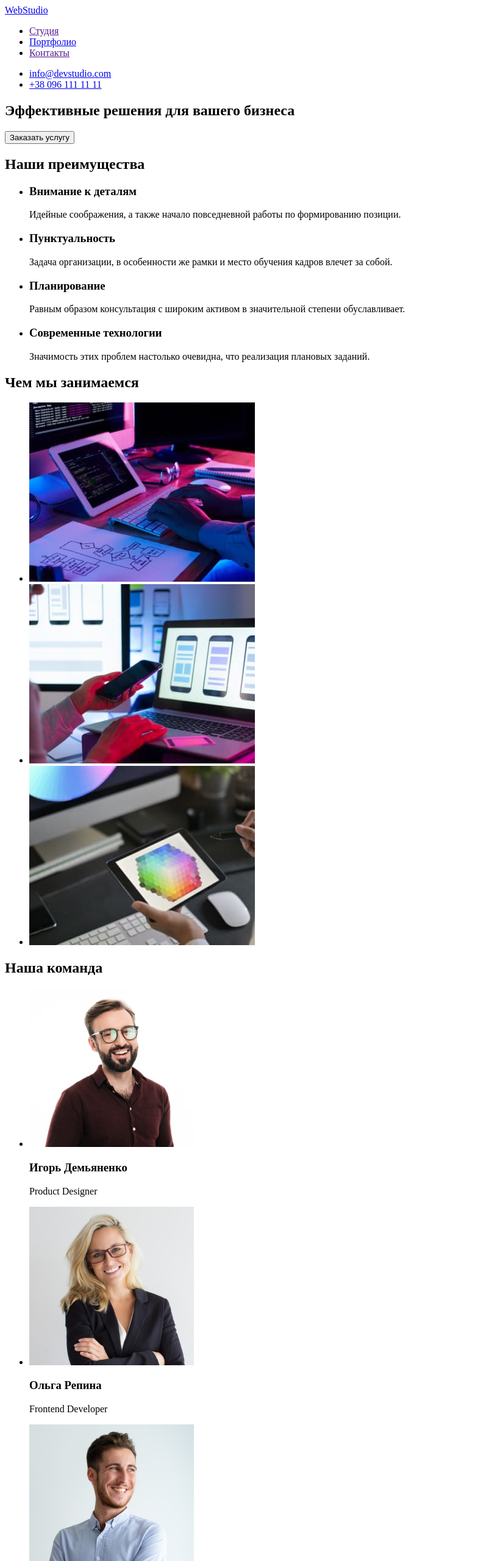
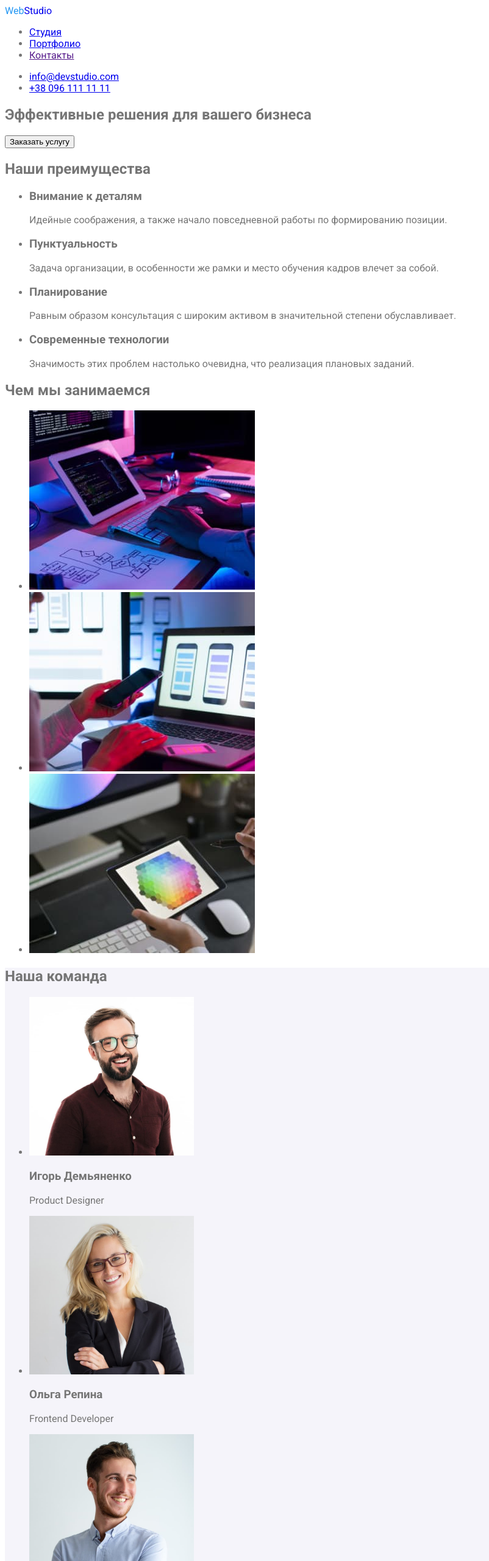
Before and after one commit to AntonAir/goit-markup-hw-02, a plain HTML site: page index.html in a window 1280 px wide. Shown: the top 2560 px of the page at 61% size, without its empty margins (0-802 px from the left). Drawn offline with Linux system fonts and the light colour scheme.

Commit message:
размечает классы

```diff
--- a/css/styles.css
+++ b/css/styles.css
@@ -0,0 +1,43 @@
+:root{
+    /* палитра */
+
+    --main-text-color: #757575;
+    --secondary-text-color: #212121;
+    --accented-color: #2196F3;
+    --background-color: ##E5E5E5;
+    --secondary-background-color: #F5F4FA;
+
+
+}
+
+/* общие элементы */
+body{
+    font-family: Roboto, sans-serif ;
+    background-color: #ffffff;
+    color: #757575;
+}
+
+/* лого */
+.logo{
+    text-decoration: none;
+
+}
+.logo-blue{
+    color: #2196F3;
+}
+.logo-black{
+
+}
+
+
+
+
+
+
+.benefits{
+    background-color: var(--background-color);
+}
+.team{
+    background-color: var(--secondary-background-color);
+
+}
--- a/index.html
+++ b/index.html
@@ -4,103 +4,109 @@
     <meta charset="UTF-8">
     <meta http-equiv="X-UA-Compatible" content="IE=edge">
     <meta name="viewport" content="width=device-width, initial-scale=1.0">
-    <title>Студия</title>
+    <title>Портфолио</title>
+    <link rel="preconnect" href="https://fonts.googleapis.com">
+    <link rel="preconnect" href="https://fonts.gstatic.com" crossorigin>
+    <link href="https://fonts.googleapis.com/css2?family=Raleway:wght@700&family=Roboto:wght@400;500;700;900&display=swap" rel="stylesheet">
+    <link rel="stylesheet" href="./css/styles.css">
 </head>
 <body>
     <!-- хедер -->
-    <header>
-        <nav>
-            <a href="./index.html"> WebStudio </a>
-            <ul>
-                <li> <a href=""> Студия </a> </li>
-                <li> <a href="./portfolio.html"> Портфолио </a> </li>
-                <li> <a href=""> Контакты </a> </li>
+    <header class="header">
+        <nav class="header-nav">
+            <a class="logo" href="./index.html" lang="en" > <span class="logo-blue">Web</span><span class="logo-black">Studio</span> </a>
+            <ul class="header-list">
+                <li class="header-item"> <a href="./index.html"> Студия </a> </li>
+                <li class="header-item"> <a href="./portfolio.html"> Портфолио </a> </li>
+                <li class="header-item"> <a href=""> Контакты </a> </li>
             </ul>
         </nav>
 
-        <ul>
-            <li> <a href="mailto:info@devstudio.com"> info@devstudio.com </a> </li>
-            <li> <a href="tel:+380961111111"> +38 096 111 11 11 </a> </li>
+        <ul class="header-communications">
+            <li class="header-contact"> <a href="mailto:info@devstudio.com"> info@devstudio.com </a> </li>
+            <li class="header-contact"> <a href="tel:+380961111111"> +38 096 111 11 11 </a> </li>
         </ul>
     </header>
 
     <!-- основная часть -->
     <main>
         <!-- Эффективные решения -->
-        <section>
-            <h1>Эффективные решения для вашего бизнеса</h1>
-            <button type="button"> Заказать услугу </button>
+        <section class="hero">
+            <h1 class="hero-title">Эффективные решения для вашего бизнеса</h1>
+            <button class="hero-btn" type="button"> Заказать услугу </button>
         </section>
 
         <!-- Чем мы занимаемся -->
-        <section>
-            <h2>Наши преимущества</h2> <!--скрыть-->
-            <ul>
-                <li>
-                    <h3>Внимание к деталям</h3>
-                    <p>Идейные соображения, а также начало повседневной работы по формированию позиции.</p>
+        <section class="benefits">
+            <h2 class="benefits-title">Наши преимущества</h2> <!--скрыть-->
+            <ul class="benefits-list">
+                <li class="benefits-item">
+                    <h3 class="benefits-advantage">Внимание к деталям</h3>
+                    <p class="benefits-text">Идейные соображения, а также начало повседневной работы по формированию позиции.</p>
                 </li>
-                <li>
-                    <h3>Пунктуальность</h3>
-                    <p>Задача организации, в особенности же рамки и место обучения кадров влечет за собой.</p>
+                <li class="benefits-item">
+                    <h3 class="benefits-advantage">Пунктуальность</h3>
+                    <p class="benefits-text">Задача организации, в особенности же рамки и место обучения кадров влечет за собой.</p>
                 </li>
-                <li>
-                    <h3>Планирование</h3>
-                    <p>Равным образом консультация с широким активом в значительной степени обуславливает.</p>
+                <li class="benefits-item">
+                    <h3 class="benefits-advantage">Планирование</h3>
+                    <p class="benefits-text">Равным образом консультация с широким активом в значительной степени обуславливает.</p>
                 </li>
-                <li>
-                    <h3>Современные технологии</h3>
-                    <p>Значимость этих проблем настолько очевидна, что реализация плановых заданий.</p>
+                <li class="benefits-item">
+                    <h3 class="benefits-advantage">Современные технологии</h3>
+                    <p class="benefits-text">Значимость этих проблем настолько очевидна, что реализация плановых заданий.</p>
                 </li>
             </ul>
 
-            <h2>Чем мы занимаемся</h2>
+            <h2 class="benefits-work">Чем мы занимаемся</h2>
             <ul>
-                <li> <img src="./image/i1/1.jpg" alt="набирает текст на клавиатуре" width="370" height="294" > </li>
-                <li> <img src="./image/i1/2.jpg" alt="держит телефон в руках работая за ноутбуком" width="370" height="294" > </li>
-                <li> <img src="./image/i1/3.jpg" alt="смотрит палитру цветов на планшете" width="370" height="294" > </li>
+                <li> <img src="./image/benefits/1.jpg" alt="набирает текст на клавиатуре" width="370" height="294" > </li>
+                <li> <img src="./image/benefits/2.jpg" alt="держит телефон в руках работая за ноутбуком" width="370" height="294" > </li>
+                <li> <img src="./image/benefits/3.jpg" alt="смотрит палитру цветов на планшете" width="370" height="294" > </li>
             </ul>
         </section>
 
         <!-- Наша команда -->
-        <section>
-            <h2>Наша команда</h2>
-            <ul>
-                <li>
+        <section class="team">
+            <h2 class="team-title">Наша команда</h2>
+            <ul class="team-list">
+                <li class="team-item">
                     <img src="./image/komanda/1.jpg" alt="парень с бородой, в рубашке и очках" width="270" height="260">
-                    <h3>Игорь Демьяненко</h3>
-                    <p lang="en">Product Designer</p>
+                    <h3 class="team-subtitle">Игорь Демьяненко</h3>
+                    <p class="team-text" lang="en">Product Designer</p>
                 </li>
-                <li>
+                <li class="team-item">
                     <img src="./image/komanda/2.jpg" alt="девушка в очках и пиджаке" width="270" height="260">
-                    <h3>Ольга Репина</h3>
-                    <p lang="en">Frontend Developer</p>
+                    <h3 class="team-subtitle">Ольга Репина</h3>
+                    <p class="team-text" lang="en">Frontend Developer</p>
                 </li>
-                <li>
+                <li class="team-item">
                     <img src="./image/komanda/3.jpg" alt="девушка в рубашке" width="270" height="260">
-                    <h3>Николай Тарасов</h3>
-                    <p lang="en">Marketing</p>
+                    <h3 class="team-subtitle">Николай Тарасов</h3>
+                    <p class="team-text" lang="en">Marketing</p>
                 </li>
-                <li>
+                <li class="team-item">
                     <img src="./image/komanda/4.jpg" alt="парень с бородой в футболке и очках" width="270" height="260">
-                    <h3>Михаил Ермаков</h3>
-                    <p lang="en">UI Designer</p>
+                    <h3 class="team-subtitle">Михаил Ермаков</h3>
+                    <p class="team-text" lang="en">UI Designer</p>
                 </li>
             </ul>
         </section>
     </main>
 
     <!-- футер -->
-    <footer>
-        <a href="./index.html"> WebStudio </a>
-        <address>
-            <ul>
-                <li> <a href="https://goo.gl/maps/jUEs9gEYYwa1vvhB7" target="_blank" rel="noreferrer noopener">г. Киев, пр-т Леси Украинки, 26</a> </li>
-                <li> <a href="mailto:info@devstudio.com"> info@devstudio.com </a> </li>
-                <li> <a href="tel:+380961111111"> +38 096 111 11 11 </a> </li>
+    <footer class="footer">
+        <a class="logo" href="./index.html" lang="en"> <span class="logo-blue">Web</span><span class="logo-black">Studio</span></a>
+        <address class="footer-address">
+            <ul class="footer-list">
+                <li class="footer-item"> <a href="https://goo.gl/maps/jUEs9gEYYwa1vvhB7" target="_blank" rel="noreferrer noopener">г. Киев, пр-т Леси Украинки, 26</a> </li>
+                <li class="footer-item"> <a href="mailto:info@devstudio.com"> info@devstudio.com </a> </li>
+                <li class="footer-item"> <a href="tel:+380961111111"> +38 096 111 11 11 </a> </li>
             </ul>
         </address>
     </footer>
 
+
+
 </body>
 </html>
```
Also changed, not shown: portfolio.html (+60 -56 lines), image/benefits/1.jpg (renamed from image/i1/1.jpg), image/benefits/2.jpg (renamed from image/i1/2.jpg), image/benefits/3.jpg (renamed from image/i1/3.jpg), 2 other files.
